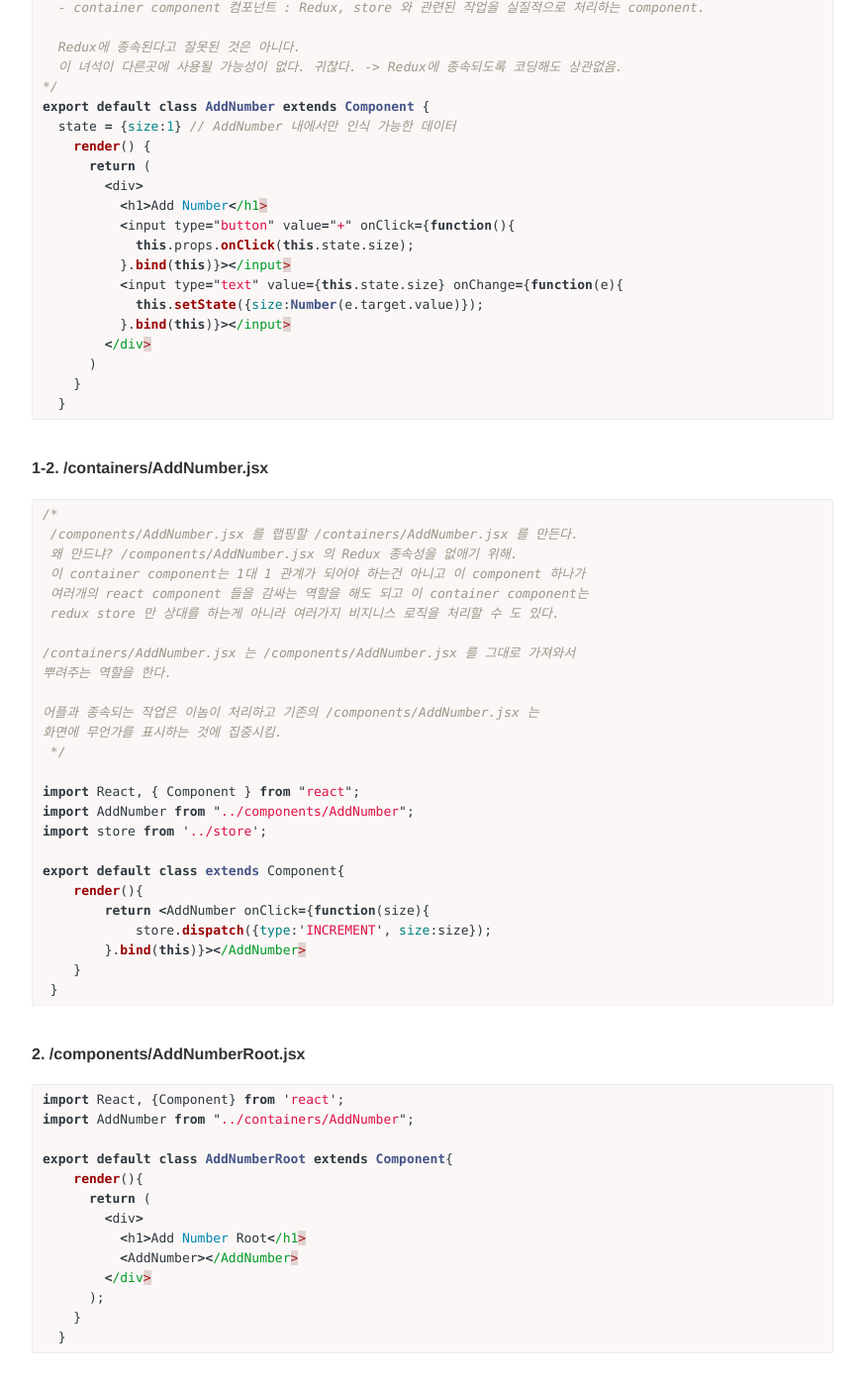
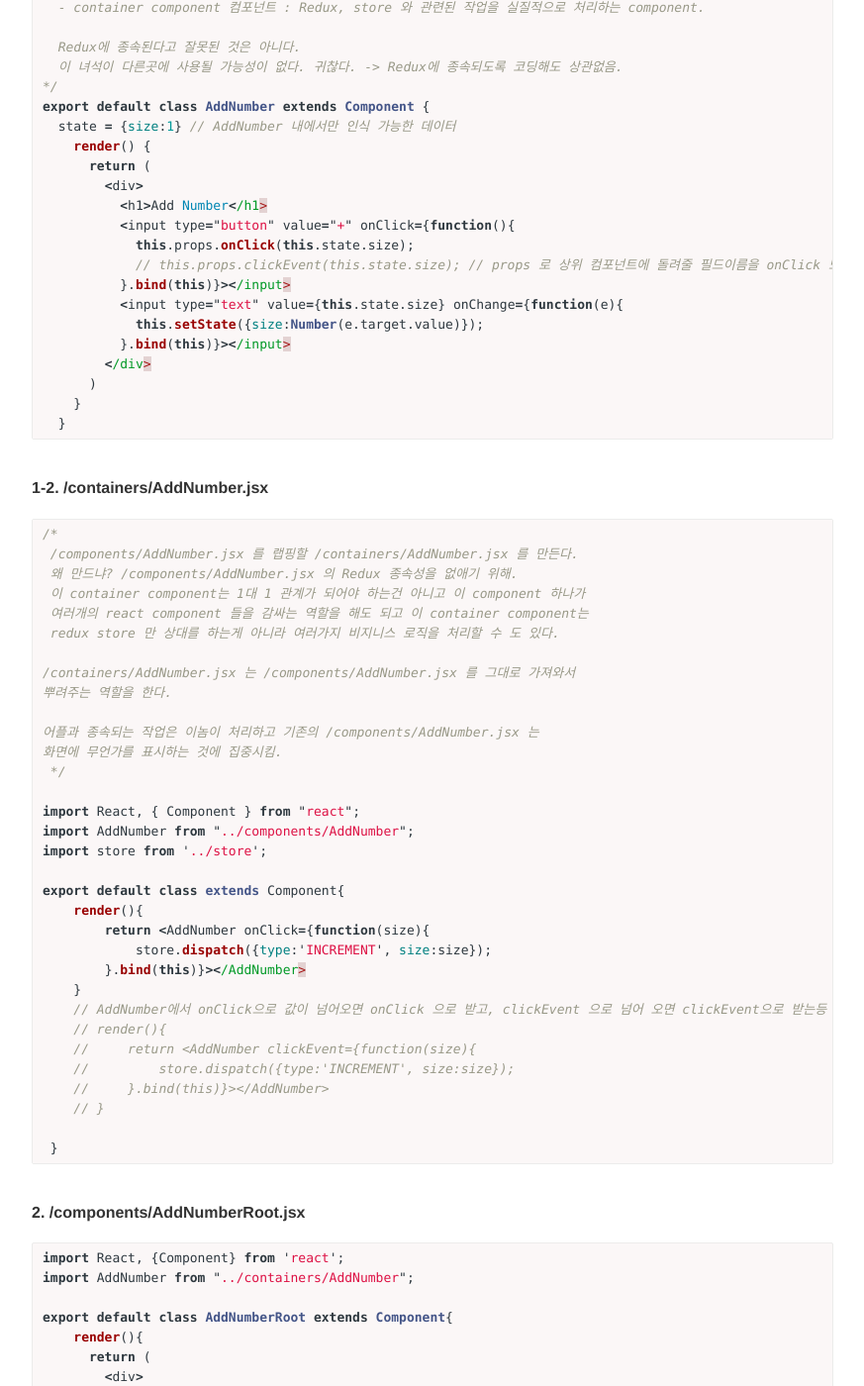
Before and after one commit to Pie001/pie001.github.io, a Jekyll site: the page built from _posts/2020-11-26-0084.md, in a window 1280 px wide and 1400 px high, scrolled down 2846 px. Shown: the whole window at 99% size, without its empty margins (203-1076 px from the left). Built offline with Jekyll 4.4.1, drawn with Linux system fonts in a browser that asks for light colours; comment, search, counter and statistics services are not loaded.

Commit message:
Update 2020-11-26-0084.md

````diff
--- a/_posts/2020-11-26-0084.md
+++ b/_posts/2020-11-26-0084.md
@@ -97,6 +97,7 @@ export default class AddNumber extends Component {
           <h1>Add Number</h1>
           <input type="button" value="+" onClick={function(){
             this.props.onClick(this.state.size);
+            // this.props.clickEvent(this.state.size); // props 로 상위 컴포넌트에 돌려줄 필드이름을 onClick 또는 clickEvent 같이 알아보기 좋도록 자유롭게 선언 가능하다.
           }.bind(this)}></input>
           <input type="text" value={this.state.size} onChange={function(e){
             this.setState({size:Number(e.target.value)});
@@ -133,6 +134,13 @@ export default class extends Component{
             store.dispatch({type:'INCREMENT', size:size});
         }.bind(this)}></AddNumber>
     }
+    // AddNumber에서 onClick으로 값이 넘어오면 onClick 으로 받고, clickEvent 으로 넘어 오면 clickEvent으로 받는등 이름은 자유롭게 붙이는게 가능하다.
+    // render(){
+    //     return <AddNumber clickEvent={function(size){
+    //         store.dispatch({type:'INCREMENT', size:size});
+    //     }.bind(this)}></AddNumber>
+    // }
+
  }
 ```
 
````
